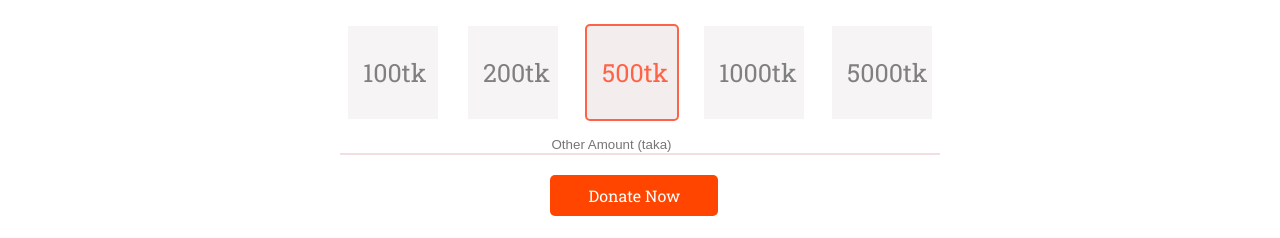
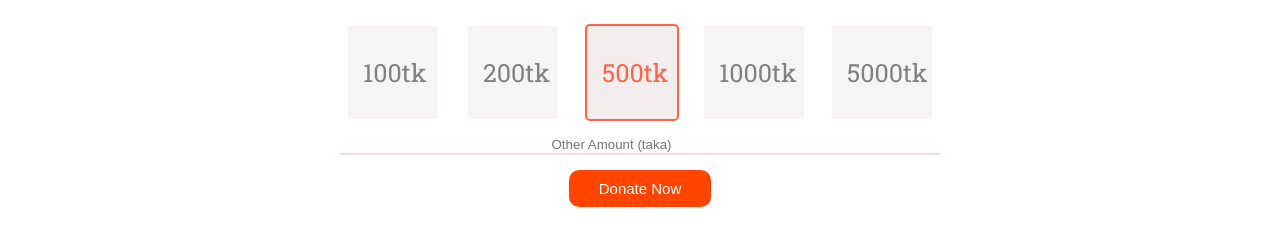
Before and after one commit to taslimahmed313/donate-today-main, a plain HTML site: page index.html in a window 1280 px wide. Shown: the part 714-952 px from the top of the page. Drawn offline with Linux system fonts and the light colour scheme.

Commit message:
Donation-Fund

```diff
--- a/index.html
+++ b/index.html
@@ -43,7 +43,9 @@
       <input type="text" placeholder="Other Amount (taka)" />
     </form>
     <div class="line"></div>
-    <div class="wi"><a class="btn" href="#">Donate Now</a></div>
+    <form action="#" class="btn-1">
+      <input type="button" value="Donate Now" id="btn-2" />
+    </form>
     <div class="donate-plan">
       <h1>Our Donate Plan</h1>
       <p>
--- a/style.css
+++ b/style.css
@@ -101,23 +101,21 @@ body {
   margin: 0 auto;
   display: flex;
 }
-.wi a {
-  text-decoration: none;
+.btn-1 {
   text-align: center;
-  background: orangered;
-  width: 10%;
-  height: auto;
-  padding: 10px 20px;
-  left: 43%;
-  position: absolute;
-  float: right;
-  margin-top: 20px;
-  border-radius: 5px;
+}
+.btn-1 input {
+  padding: 10px 30px;
+  border: none;
+  margin-top: 15px;
+  background-color: orangered;
   color: white;
+  border-radius: 10px;
+  font-size: 15px;
 }
 .donate-plan {
   text-align: center;
-  margin-top: 150px;
+  margin-top: 100px;
 }
 .donate-plan h1 {
   font-size: 35px;
```
